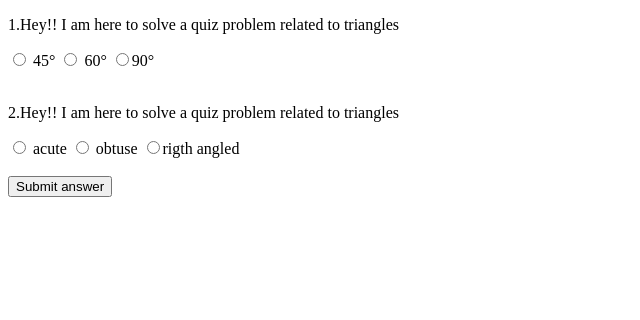
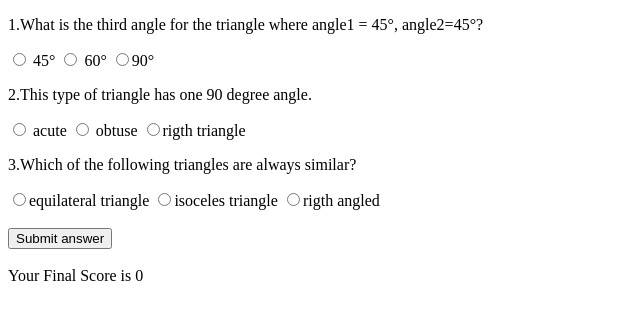
Before and after one commit to jayeshHande21/Fun-with-Triangle, a plain HTML site: page Quiz.html in a window 1280 px wide. Both pictures are taken after a click on the button "Submit answer". Shown: the whole page, without its empty margins (0-640 px from the left). Drawn offline with Linux system fonts and the light colour scheme.

Commit message:
script for quiz

```diff
--- a/Quiz.html
+++ b/Quiz.html
@@ -12,22 +12,32 @@
     <form class="container">
         <div class="question-container">
             <p>
-                1.Hey!! I am here to solve a quiz problem related to triangles
+                1.What is the third angle for the triangle where angle1 = 45°, angle2=45°?
             </p>
             <label><input type="radio" name="question 1" value="45°"> 45°</label>
-            <label><input type="radio" name="question 1" value="45°"> 60°</label>
-            <label><input type="radio" name="question 1" value="45°">90° </label><br><br>
+            <label><input type="radio" name="question 1" value="65°"> 60°</label>
+            <label><input type="radio" name="question 1" value="90°">90° </label>
         </div>
         <div class="question-container">
             <p>
-                2.Hey!! I am here to solve a quiz problem related to triangles
+                2.This type of triangle has one 90 degree angle.
             </p>
             <label><input type="radio" name="question 2" value="acute"> acute</label>
             <label><input type="radio" name="question 2" value="obtuse"> obtuse</label>
-            <label><input type="radio" name="question 2" value="right angled">rigth angled </label>
+            <label><input type="radio" name="question 2" value="right angled">rigth triangle </label>
+        </div>
+        <div class="question-container">
+            <p>
+                3.Which of the following triangles are always similar?
+            </p>
+            <label><input type="radio" name="question 3" value="equilateral triangle">equilateral triangle</label>
+
+            <label><input type="radio" name="question 3" value="isoceles triangle">isoceles triangle</label>
+
+            <label><input type="radio" name="question 3" value="right triangle">rigth angled </label>
         </div>
     </form><br>
-    <button id="submit-btn">Submit answer</button>
+    <button id="submit-btn">Submit answer</button><br><br>
     <div class="output"></div>
 
     <script src="script-quiz.js"></script>
--- a/script-quiz.js
+++ b/script-quiz.js
@@ -2,13 +2,24 @@ const quizform = document.querySelector(".container");
 
 const button = document.querySelector("#submit-btn");
 
-const output = document.querySelector("#output");
+const output = document.querySelector(".output");
 
+const correctAnswer = ["90°" , "right angled" , "equilateral triangle"];
 
-function correctAnswer(){
-    console.log("mine is mine")
+function CalculateAnswer(){
+    let score = 0;
+    let index = 0;
+    let formResults = new FormData(quizform);
+    for (let  value of formResults.values()){
+      if(value === correctAnswer[index]){
+          score = score + 1;
+      }
+      index = index + 1;
+    }
+    output.innerText = "Your Final Score is " + score ;
+
 }
 
 
 
-button.addEventListener("click" , correctAnswer)
+button.addEventListener("click" , CalculateAnswer)
```
